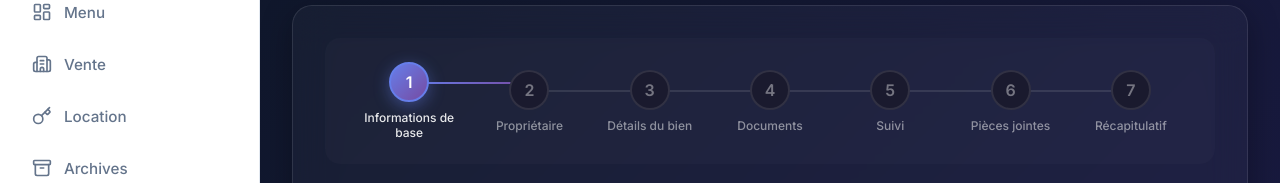
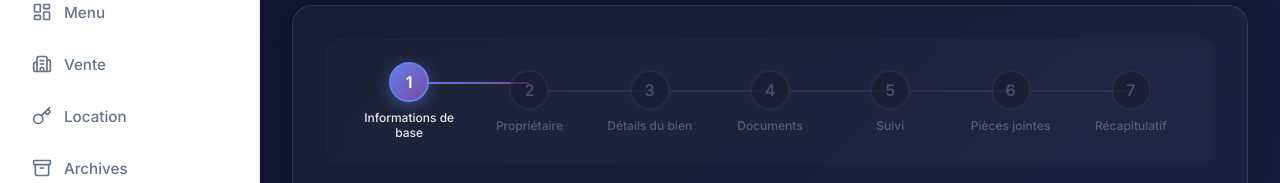
Before and after one commit to VexaAiorg/ElMordjane-Immo, a React (Vite) app in the folder frontend/: page /dashboard/wizard/1 in a window 1280 px wide. Shown: the part 123-306 px from the top of the page. Built offline with nearby package versions, Linux system fonts and the light colour scheme; no server answers; sample sign-in values are in the browser's storage.

Commit message:
checkpoint add bien now are clickable

```diff
--- a/frontend/src/pages/dashboard/PropertyWizard.jsx
+++ b/frontend/src/pages/dashboard/PropertyWizard.jsx
@@ -12,7 +12,7 @@ import Page7Summary from '../../components/wizard/Page7Summary';
 import '../../styles/wizard.css';
 
 const WizardContent = () => {
-    const { currentStep } = useWizard();
+    const { currentStep, validatedPages, goToStep } = useWizard();
 
     const steps = [
         { id: 1, title: 'Informations de base', component: Page1BasicInfo },
@@ -25,6 +25,34 @@ const WizardContent = () => {
     ];
 
     const CurrentPageComponent = steps[currentStep - 1]?.component;
+
+    // Check if a step is clickable
+    const isStepClickable = (stepId) => {
+        // Current step is always clickable
+        if (stepId === currentStep) return true;
+
+        // Completed steps (with checkmark) are always clickable
+        if (currentStep > stepId) return true;
+
+        // For future steps, check if all previous steps are validated
+        if (stepId > currentStep) {
+            // Check if all steps before this one are validated
+            for (let i = 1; i < stepId; i++) {
+                if (!validatedPages.has(i)) {
+                    return false;
+                }
+            }
+            return true;
+        }
+
+        return false;
+    };
+
+    const handleStepClick = (stepId) => {
+        if (isStepClickable(stepId)) {
+            goToStep(stepId);
+        }
+    };
 
     return (
         <PageTransition>
@@ -39,11 +67,19 @@ const WizardContent = () => {
                 <div className="wizard-wrapper">
                     {/* Progress Indicator */}
                     <div className="wizard-progress-bar">
-                        {steps.map((step, index) => (
+                        {steps.map((step, index) => {
+                            const clickable = isStepClickable(step.id);
+                            return (
                                 <div
                                     key={step.id}
                                     className={`progress-step ${currentStep >= step.id ? 'active' : ''} ${currentStep === step.id ? 'current' : ''
-                                    }`}
+                                        } ${clickable ? 'clickable' : 'disabled'}`}
+                                    onClick={() => handleStepClick(step.id)}
+                                    style={{
+                                        cursor: clickable ? 'pointer' : 'not-allowed',
+                                        opacity: clickable ? 1 : 0.5,
+                                    }}
+                                    title={clickable ? `Aller à ${step.title}` : 'Complétez les étapes précédentes'}
                                 >
                                     <div className="step-indicator">
                                         {currentStep > step.id ? (
@@ -55,7 +91,8 @@ const WizardContent = () => {
                                     <span className="step-label">{step.title}</span>
                                     {index < steps.length - 1 && <div className="step-line"></div>}
                                 </div>
-                        ))}
+                            );
+                        })}
                     </div>
 
                     {/* Step Counter */}
--- a/frontend/src/styles/wizard.css
+++ b/frontend/src/styles/wizard.css
@@ -39,6 +39,27 @@
     flex: 1;
     position: relative;
     z-index: 2;
+    transition: all 0.3s ease;
+}
+
+/* Clickable step styles */
+.progress-step.clickable {
+    cursor: pointer;
+}
+
+.progress-step.clickable:hover .step-indicator {
+    transform: scale(1.1);
+    box-shadow: 0 6px 20px rgba(102, 126, 234, 0.5);
+}
+
+.progress-step.clickable:hover .step-label {
+    color: rgba(255, 255, 255, 0.95);
+}
+
+/* Disabled step styles */
+.progress-step.disabled {
+    cursor: not-allowed;
+    opacity: 0.5;
 }
 
 .step-indicator {
```
Lines whose indentation alone changed are shown as unchanged.
